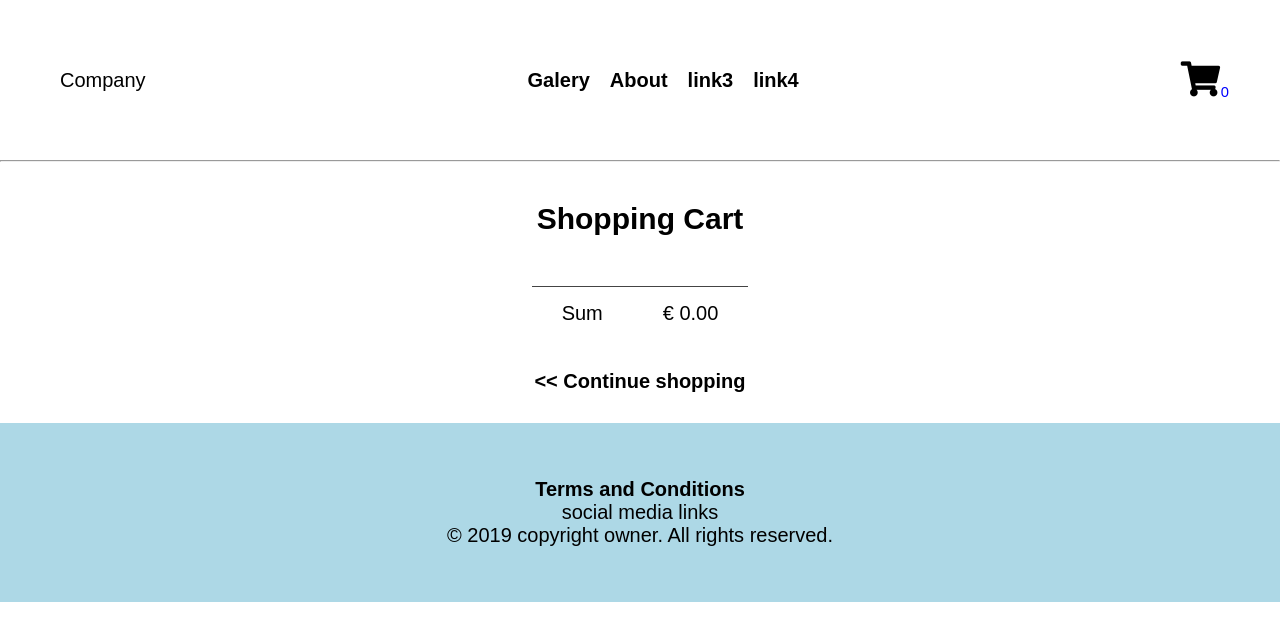
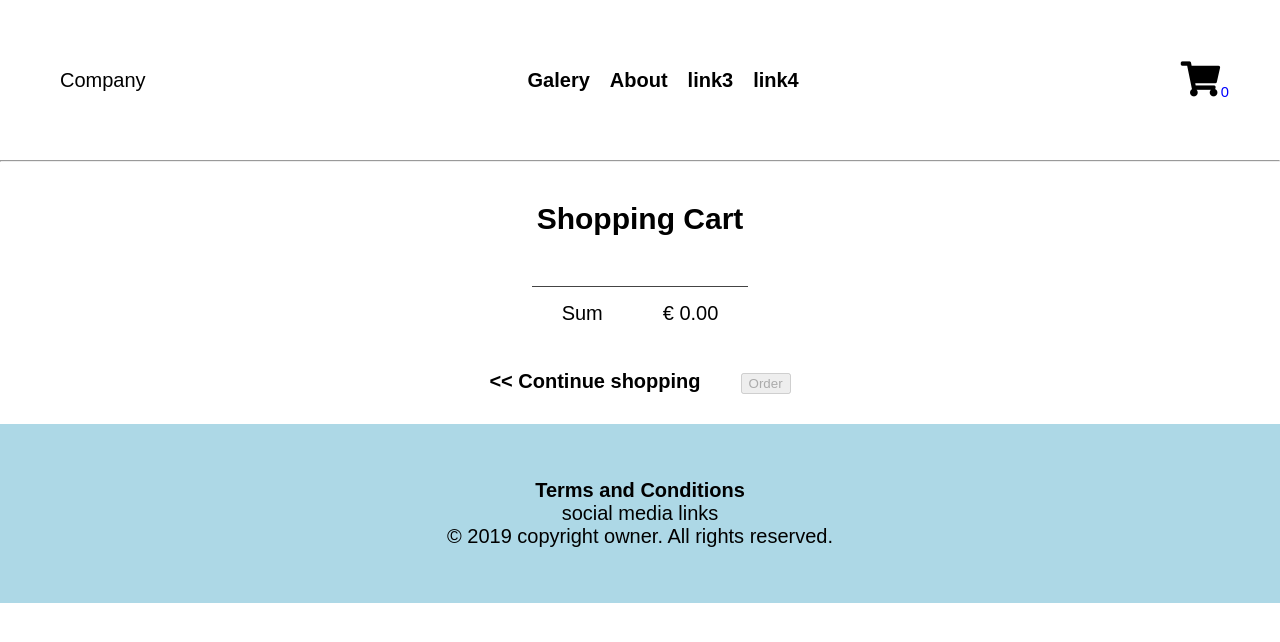
Before and after one commit to jiavu/ecommerce-website_template, a React (Create React App) app: page /cart in a window 1280 px wide. Shown: the top 642 px of the page. Built offline with nearby package versions, Linux system fonts and the light colour scheme.

Commit message:
Added function for removing available state after ordering.

```diff
--- a/src/App.js
+++ b/src/App.js
@@ -26,6 +26,20 @@ class App extends Component {
     return parseFloat(Math.round(value * 100) / 100).toFixed(2);
   }
 
+  orderUpdatesState = (shopCart) => {
+    this.setState( {
+      products: this.state.products.map( product => {
+        for (let i = 0; i < shopCart.length; i++) {
+          if ( shopCart[i].id === product.id) product.available = false;
+        }
+        return product;
+      }),
+      shoppingCart : {
+        list : [],
+        sum : 0
+      }
+    });
+  };
 
   modShopCart = (item) => {
     const shopCartListUpdate = item.inCart?
@@ -52,7 +66,7 @@ class App extends Component {
         sum : calcSum(shopCartListUpdate)
       }
     });
-  }
+  };
 
 
   render() {
@@ -88,7 +102,8 @@ class App extends Component {
                               shopCartSum={ this.state.shoppingCart.sum }
                               currency={ this.state.currency }
                               modShopCart={ this.modShopCart }
-                              formatPrice={ this.formatPrice } />
+                              formatPrice={ this.formatPrice }
+                              orderUpdatesState={ this.orderUpdatesState }/>
               ) }/>
 
               <Route path="/terms_and_conditions" render={ props => (
--- a/src/components/ShoppingCart.js
+++ b/src/components/ShoppingCart.js
@@ -53,8 +53,18 @@ class ShoppingCart extends Component {
                         </table>
                     </div>
                 </div>
-                <div className="segment">
-                    <Link to="/">&lt;&lt; Continue shopping</Link>
+                <div className="segment shopping-cart-options">
+                    <div>
+                        <Link to="/">&lt;&lt; Continue shopping</Link>
+                    </div>
+                    <div>
+                        <button type="button" style={{ marginLeft:'2rem' }}
+                                disabled={ this.props.shopCartList.length < 1 }
+                                onClick={this.props.orderUpdatesState.bind(this, this.props.shopCartList)}>
+                            Order
+                        </button>
+                    </div>
+
                 </div>
             </section>
         )
@@ -67,7 +77,8 @@ ShoppingCart.propTypes = {
     shopCartSum: PropTypes.number.isRequired,
     currency: PropTypes.string.isRequired,
     modShopCart: PropTypes.func.isRequired,
-    formatPrice: PropTypes.func.isRequired
+    formatPrice: PropTypes.func.isRequired,
+    orderUpdatesState: PropTypes.func.isRequired
 }
 
 export default ShoppingCart;
--- a/src/styles/shoppingCart.css
+++ b/src/styles/shoppingCart.css
@@ -40,3 +40,8 @@
 .shop-cart tbody tr:hover {
     transform: scale(1.05);
 }
+
+.shopping-cart-options {
+    display: flex;
+    justify-content: center;
+}
```
